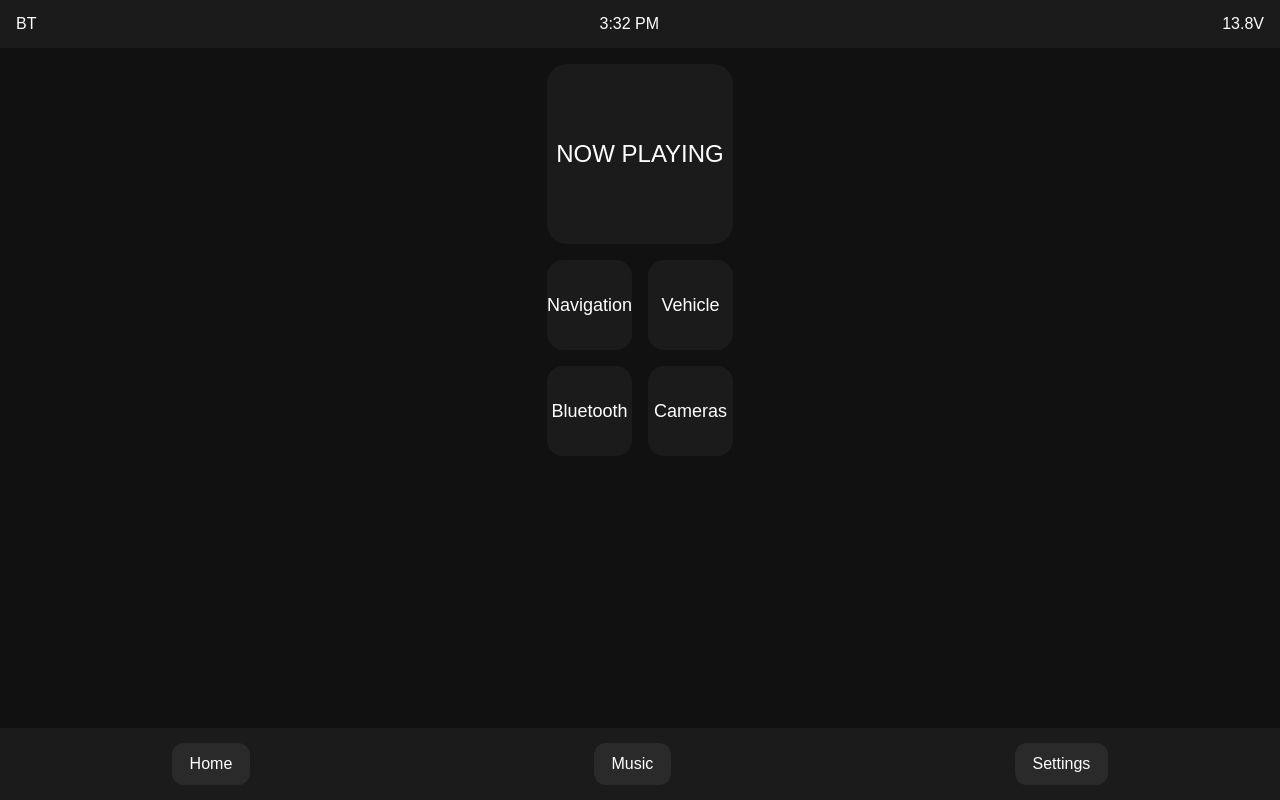
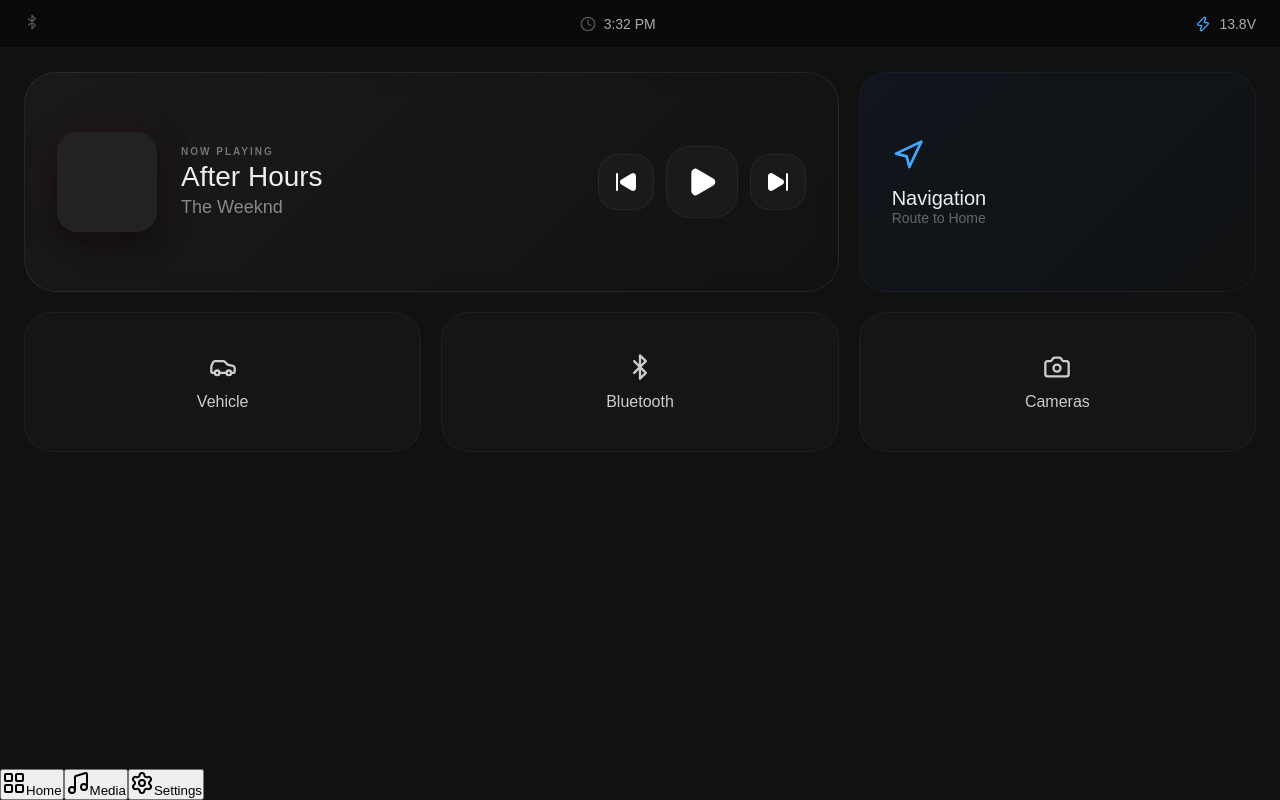
Before and after one commit to tahp/dashcore, a React app in the folder frontend/: page / in a window 1280 px wide. Built offline with nearby package versions, Linux system fonts and the light colour scheme; the HTML template or start-up script is replaced by a standard one.

Commit message:
had gemini do update

```diff
--- a/frontend/package.json
+++ b/frontend/package.json
@@ -10,6 +10,7 @@
     "preview": "vite preview"
   },
   "dependencies": {
+    "lucide-react": "^1.16.0",
     "react": "^19.2.6",
     "react-dom": "^19.2.6"
   },
--- a/frontend/src/components/Dock.jsx
+++ b/frontend/src/components/Dock.jsx
@@ -1,19 +1,22 @@
+import { LayoutGrid, Music, Settings } from "lucide-react"
+
 function Dock({ setCurrentScreen }) {
   return (
     <nav className="dock">
-
-      <button onClick={() => setCurrentScreen('HOME')}>
-        Home
+      <button className="dock-item" onClick={() => setCurrentScreen('HOME')}>
+        <LayoutGrid size={24} />
+        <span>Home</span>
       </button>
 
-      <button onClick={() => setCurrentScreen('MEDIA')}>
-        Music
+      <button className="dock-item" onClick={() => setCurrentScreen('MEDIA')}>
+        <Music size={24} />
+        <span>Media</span>
       </button>
 
-      <button onClick={() => setCurrentScreen('SETTINGS')}>
-        Settings
+      <button className="dock-item" onClick={() => setCurrentScreen('SETTINGS')}>
+        <Settings size={24} />
+        <span>Settings</span>
       </button>
-
     </nav>
   )
 }
--- a/frontend/src/components/StatusBar.jsx
+++ b/frontend/src/components/StatusBar.jsx
@@ -1,10 +1,19 @@
+import { Bluetooth, Clock, Zap } from "lucide-react"
 
 function StatusBar() {
   return (
     <header className="topbar">
-      <div>BT</div>
-      <div>3:32 PM</div>
-      <div>13.8V</div>
+      <div className="status-left">
+        <Bluetooth size={16} className="icon-dim" />
+      </div>
+      <div className="status-center">
+        <Clock size={16} className="icon-dim" />
+        <span>3:32 PM</span>
+      </div>
+      <div className="status-right">
+        <Zap size={16} className="icon-accent" />
+        <span>13.8V</span>
+      </div>
     </header>
   )
 }
--- a/frontend/src/index.css
+++ b/frontend/src/index.css
@@ -21,86 +21,204 @@ body {
 
 .topbar {
   height: 48px;
-
   display: flex;
   justify-content: space-between;
   align-items: center;
-
-  padding: 0 16px;
-
-  background: #1b1b1b;
+  padding: 0 24px;
+  background: rgba(0, 0, 0, 0.4);
+  backdrop-filter: blur(20px);
+  border-bottom: 1px solid rgba(255, 255, 255, 0.05);
+  font-size: 14px;
+  font-weight: 500;
+  color: #aaa;
 }
 
+.status-center, .status-right {
+  display: flex;
+  align-items: center;
+  gap: 8px;
+}
+
+.icon-dim {
+  color: rgba(255, 255, 255, 0.3);
+}
+
+.icon-accent {
+  color: #44aaff;
+}
+
+/* Base layout refinement */
 .content {
   flex: 1;
-overflow: hidden;
+  width: 100%;
+  padding: 0;
+  display: block; /* Remove centering to allow grid to fill */
+}
+
+.home-screen {
+  height: 100%;
+  display: grid;
+  grid-template-columns: 1fr 1fr 1fr;
+  grid-template-rows: auto 1fr;
+  gap: 20px;
+  padding: 24px;
+}
+
+/* Hero Card - Asymmetrical Positioning */
+.hero-card {
+  grid-column: span 2;
+  height: 220px;
+  background: linear-gradient(135deg, rgba(40, 40, 40, 0.4) 0%, rgba(20, 20, 20, 0.4) 100%);
+  border: 1px solid rgba(255, 255, 255, 0.08);
+  border-radius: 32px;
+  padding: 32px;
   display: flex;
+  justify-content: space-between;
+  align-items: center;
+  backdrop-filter: blur(10px);
+  position: relative;
+  overflow: hidden;
+}
+
+.media-content {
+  display: flex;
+  align-items: center;
+  gap: 24px;
+}
+
+.album-art {
+  width: 100px;
+  height: 100px;
+  background: #222;
+  border-radius: 20px;
+  position: relative;
+  box-shadow: 0 10px 30px rgba(0,0,0,0.5);
+}
+
+.ambient-glow {
+  position: absolute;
+  top: -20%;
+  left: -20%;
+  width: 140%;
+  height: 140%;
+  background: radial-gradient(circle, rgba(255, 0, 100, 0.15) 0%, transparent 70%);
+  filter: blur(20px);
+  z-index: -1;
+}
+
+.now-playing {
+  font-size: 10px;
+  letter-spacing: 2px;
+  color: rgba(255, 255, 255, 0.4);
+  font-weight: 600;
+  margin-bottom: 4px;
+  display: block;
+}
+
+.media-info h2 {
+  font-size: 28px;
+  font-weight: 500;
+  margin: 0;
+  color: #eee;
+}
+
+.media-info p {
+  font-size: 18px;
+  color: #888;
+  margin-top: 4px;
+}
+
+.media-controls {
+  display: flex;
+  align-items: center;
+  gap: 12px;
+}
+
+.media-controls button {
+  background: rgba(255, 255, 255, 0.03);
+  border: 1px solid rgba(255, 255, 255, 0.05);
+  color: white;
+  display: flex;
+  align-items: center;
+  justify-content: center;
+  transition: all 0.3s ease;
+  cursor: pointer;
+}
+
+.btn-primary {
+  width: 72px;
+  height: 72px;
+  border-radius: 24px;
+}
+
+.btn-secondary {
+  width: 56px;
+  height: 56px;
+  border-radius: 20px;
+  color: rgba(255, 255, 255, 0.6);
+}
+
+.media-controls button:hover {
+  background: rgba(255, 255, 255, 0.08);
+  transform: translateY(-2px);
+}
+
+/* Quick Action Cards */
+.quick-action {
+  background: rgba(255, 255, 255, 0.02);
+  border: 1px solid rgba(255, 255, 255, 0.04);
+  border-radius: 28px;
+  padding: 24px;
+  display: flex;
+  flex-direction: column;
   justify-content: center;
   align-items: center;
+  gap: 12px;
+  font-size: 16px;
+  font-weight: 500;
+  color: #ccc;
+  transition: all 0.3s ease;
 }
 
-.dock {
-  height: 72px;
-
-  display: flex;
-  justify-content: space-around;
-  align-items: center;
-
-  background: #1b1b1b;
+.nav-card {
+  grid-column: span 1;
+  height: 220px;
+  flex-direction: row;
+  justify-content: flex-start;
+  padding: 32px;
+  background: linear-gradient(135deg, rgba(0, 120, 255, 0.05) 0%, rgba(0, 120, 255, 0.01) 100%);
 }
 
-button {
-  background: #2a2a2a;
-  border: none;
-  color: white;
-
-  padding: 12px 18px;
-  border-radius: 12px;
-
-  font-size: 16px;
-}
-.home-screen {
-  height: 100%;
-
+.nav-card .card-content {
   display: flex;
   flex-direction: column;
-
-  padding: 16px;
   gap: 16px;
 }
 
-.hero-card {
-height: 180px;
-flex: none;
-  background: #1b1b1b;
-
-  border-radius: 20px;
-
+.card-text {
   display: flex;
-  justify-content: center;
-  align-items: center;
-
-  font-size: 24px;
+  flex-direction: column;
 }
 
-.quick-grid {
-  display: grid;
-
-  grid-template-columns: 1fr 1fr;
-
-  gap: 16px;
+.label {
+  font-size: 20px;
+  color: #eee;
 }
 
-.quick-card {
-  height: 90px;
+.sub-label {
+  font-size: 14px;
+  color: #666;
+}
 
-  background: #1b1b1b;
+.icon-accent {
+  color: #44aaff;
+}
 
-  border-radius: 16px;
+.vehicle-card, .bt-card, .camera-card {
+  height: 140px;
+}
 
-  display: flex;
-  justify-content: center;
-  align-items: center;
-
-  font-size: 18px;
+.quick-action:hover {
+  background: rgba(255, 255, 255, 0.05);
+  border-color: rgba(255, 255, 255, 0.1);
 }
--- a/frontend/src/screens/Home.jsx
+++ b/frontend/src/screens/Home.jsx
@@ -1,29 +1,61 @@
+import {
+  Navigation,
+  Car,
+  Bluetooth,
+  Camera,
+  Play,
+  SkipBack,
+  SkipForward,
+  MoreHorizontal
+} from "lucide-react"
+
 function Home() {
   return (
     <div className="home-screen">
 
       <section className="hero-card">
-        NOW PLAYING
+        <div className="media-content">
+          <div className="album-art">
+            {/* Ambient glow container */}
+            <div className="ambient-glow"></div>
+          </div>
+          <div className="media-info">
+            <span className="now-playing">NOW PLAYING</span>
+            <h2>After Hours</h2>
+            <p>The Weeknd</p>
+          </div>
+        </div>
+
+        <div className="media-controls">
+          <button className="btn-secondary"><SkipBack size={24} fill="currentColor" /></button>
+          <button className="btn-primary"><Play size={32} fill="currentColor" /></button>
+          <button className="btn-secondary"><SkipForward size={24} fill="currentColor" /></button>
+        </div>
       </section>
 
-      <section className="quick-grid">
+      <section className="quick-action nav-card">
+        <div className="card-content">
+          <Navigation size={32} className="icon-accent" />
+          <div className="card-text">
+            <span className="label">Navigation</span>
+            <span className="sub-label">Route to Home</span>
+          </div>
+        </div>
+      </section>
 
-        <div className="quick-card">
-          Navigation
-        </div>
+      <section className="quick-action vehicle-card">
+        <Car size={28} />
+        <span>Vehicle</span>
+      </section>
 
-        <div className="quick-card">
-          Vehicle
-        </div>
+      <section className="quick-action bt-card">
+        <Bluetooth size={28} />
+        <span>Bluetooth</span>
+      </section>
 
-        <div className="quick-card">
-          Bluetooth
-        </div>
-
-        <div className="quick-card">
-          Cameras
-        </div>
-
+      <section className="quick-action camera-card">
+        <Camera size={28} />
+        <span>Cameras</span>
       </section>
 
     </div>
```
Also changed, not shown: 1 other file (tests, documents, lock files or other folders).
